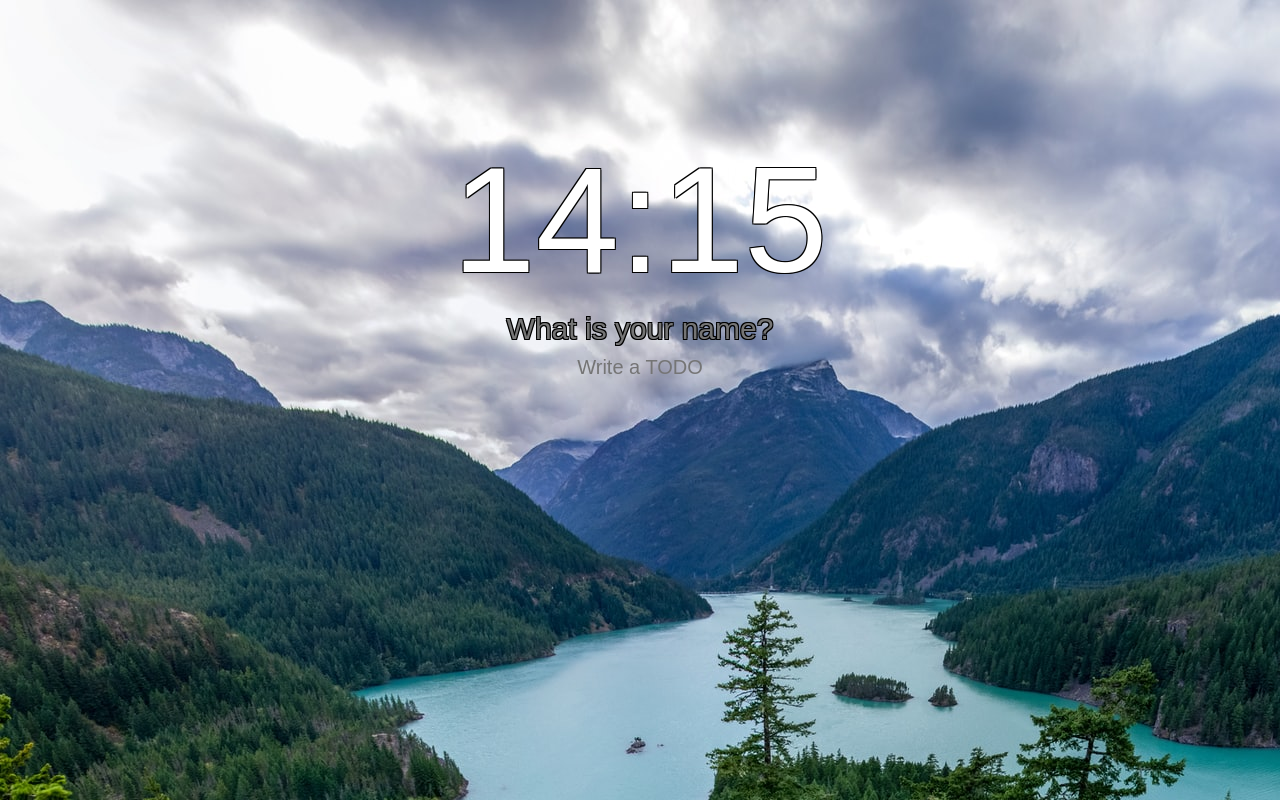
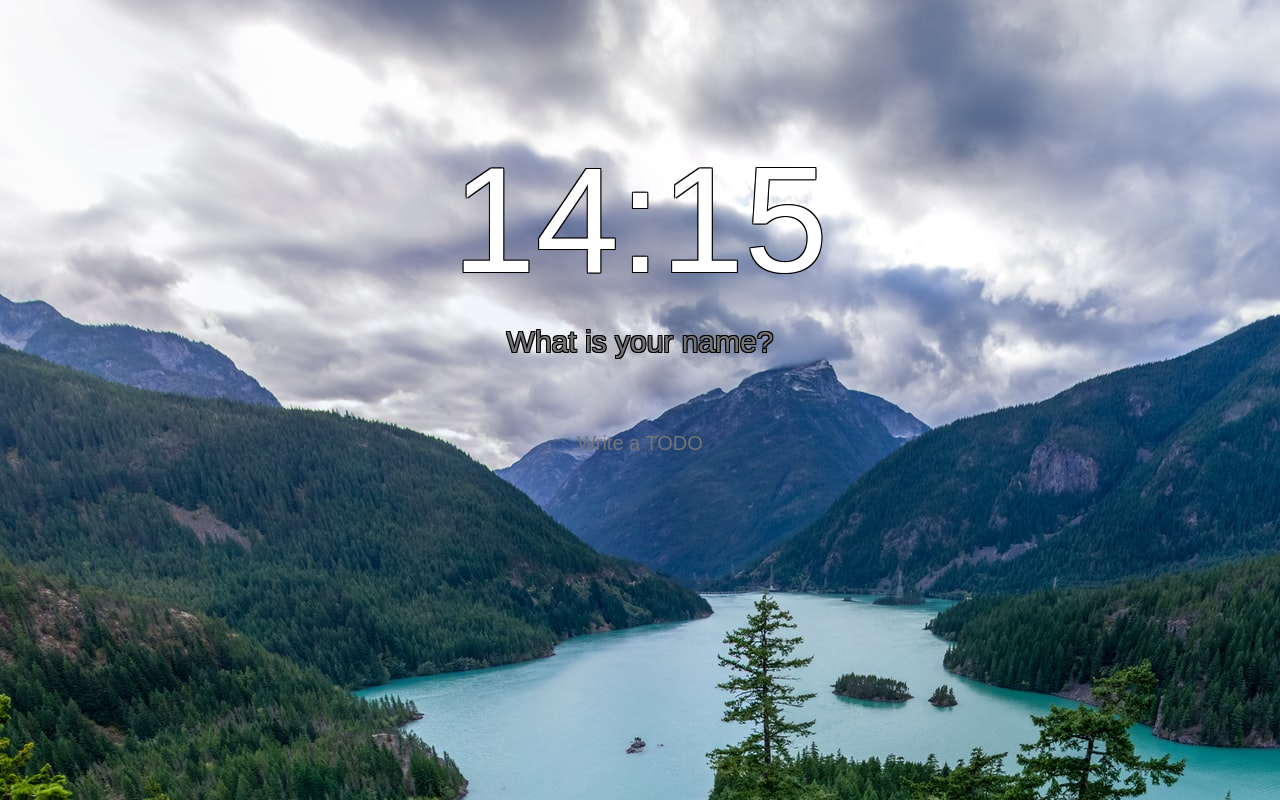
Before and after one commit to Themion/myMomontom, a plain HTML site: page index.html in a window 1280 px wide. Shown: the top 800 px of the page. Drawn offline with Linux system fonts and the light colour scheme.

Commit message:
Update styles.css

```diff
--- a/src/styles.css
+++ b/src/styles.css
@@ -40,10 +40,15 @@ span.clock {
 
 div.clock {
     padding-top: 10%;
+    padding-bottom: 1%;
 }
 
 div.name .text {
     font-size: 30px;
+}
+
+div.todo {
+    padding-top: 5%;
 }
 
 div.todo .text,
```
